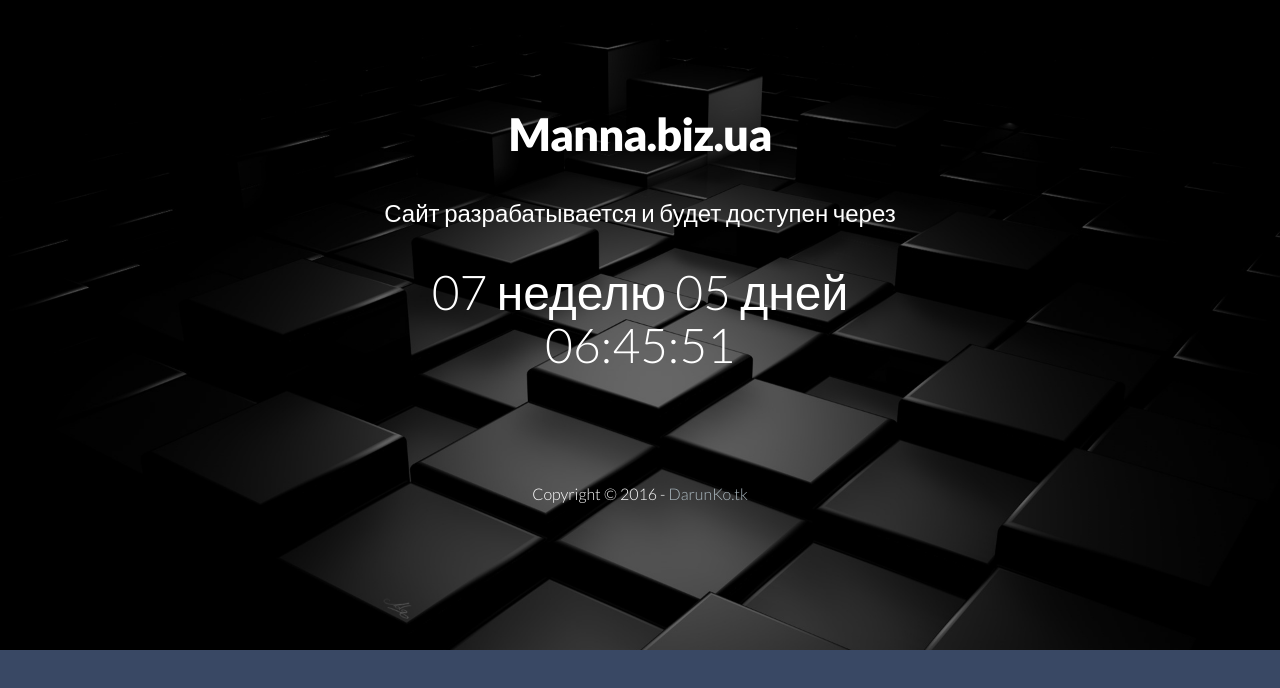
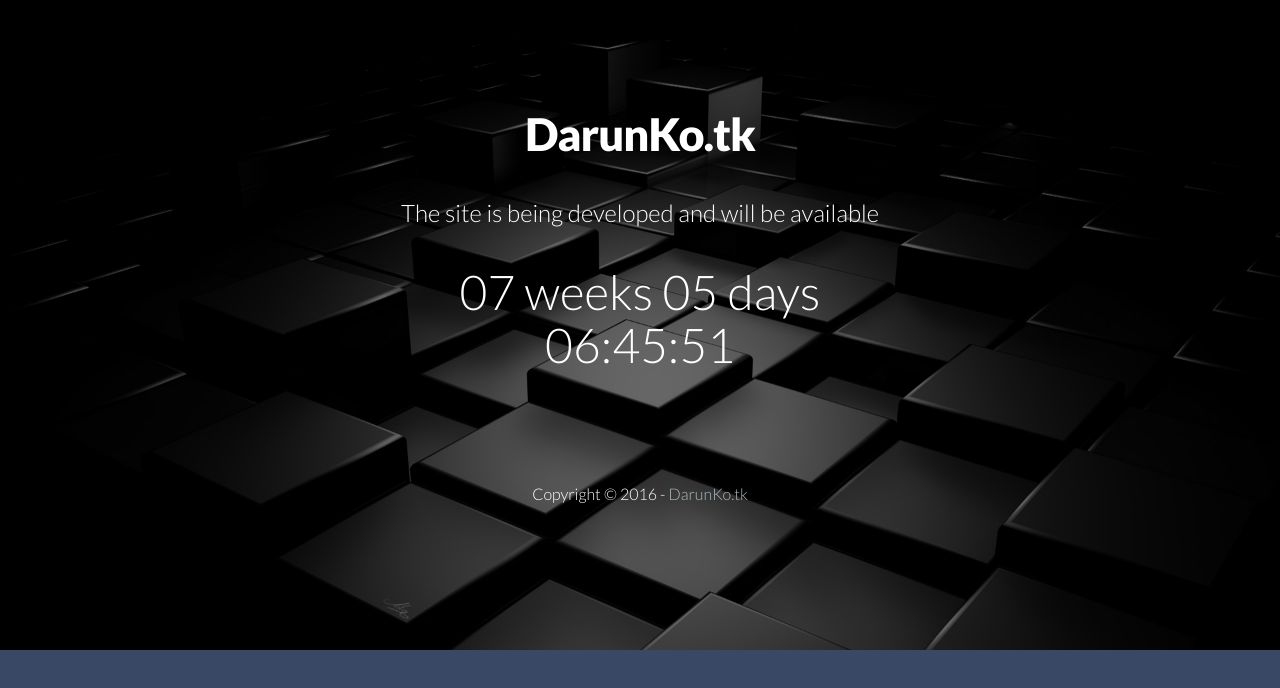
Before and after one commit to darunko/darunko, a plain HTML site: page index.html in a window 1280 px wide. Drawn offline with nearby package versions, Linux system fonts and the light colour scheme.

Commit message:
Update index.html

```diff
--- a/index.html
+++ b/index.html
@@ -4,10 +4,10 @@
     <meta charset="utf-8">
     <meta http-equiv="X-UA-Compatible" content="IE=edge">
     <meta name="viewport" content="width=device-width, initial-scale=1.0">
-    <meta name="description" content="Интернет Магазин МаннА">
+    <meta name="description" content="e-shop DarunKo">
     <link rel="shortcut icon" href="assets/img/favicon.png">
 
-    <title>ДарунКо</title>
+    <title>DarunKo</title>
 
     <!-- Bootstrap -->
     <link href="assets/css/bootstrap.css" rel="stylesheet">
@@ -29,8 +29,8 @@
 		<div class="container">
 			<div class="row">
 				<div class="col-sm-12 col-md-12 col-lg-12">
-					<h1>Manna.biz.ua</h1>
-					<h2 class="subtitle">Сайт разрабатывается и будет доступен через</h2>
+					<h1>DarunKo.tk</h1>
+					<h2 class="subtitle">The site is being developed and will be available</h2>
 					<div id="countdown"></div>
 					<!--<form class="form-inline signup" role="form">
 					  <div class="form-group">
@@ -54,7 +54,7 @@
 	<script src="assets/js/jquery.countdown.min.js"></script>
 	<script type="text/javascript">
   $('#countdown').countdown('2016/05/31', function(event) {
-    $(this).html(event.strftime('%w неделю %d дней <br /> %H:%M:%S'));
+    $(this).html(event.strftime('%w weeks %d days <br /> %H:%M:%S'));
   });
 </script>
   </body>
```
